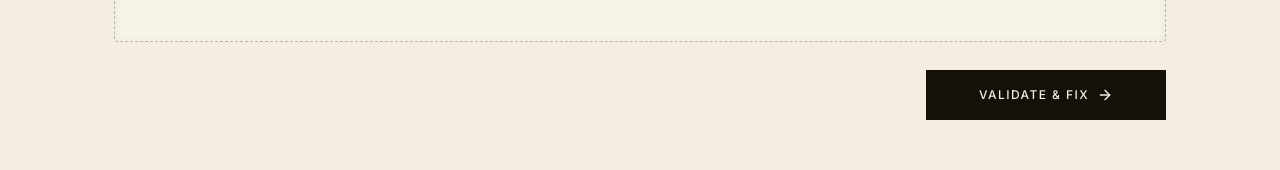
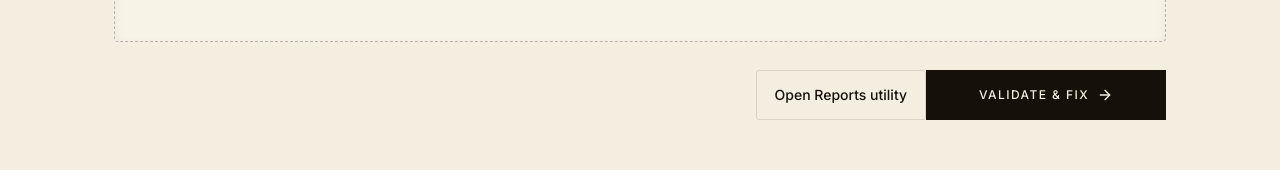
Before and after one commit to WDGPH/PanoReady, a Next.js app: page / in a window 1280 px wide. Shown: the part 489-659 px from the top of the page. Built offline with nearby package versions, Linux system fonts and the light colour scheme; a web font is replaced by a local one.

Commit message:
Add Reports entry point to landing tools

```diff
--- a/workflows/stix/STIXIntake.tsx
+++ b/workflows/stix/STIXIntake.tsx
@@ -501,6 +501,7 @@ export default function STIXIntake({ onValidate, onCompare }: {
         )}
 
         <section className="intake-action">
+          <a className="btn btn-secondary" href={`${process.env.NEXT_PUBLIC_PAGES_BASE_PATH || "/PanoReady"}/reports/`}>Open Reports utility</a>
           <button onClick={run} disabled={processing} className="cta">
             {processing ? <><Loader2 size={14} style={{ animation: "spin 1s linear infinite" }} /> Processing…</> : <>{wLabel}<ArrowRight size={16} /></>}
           </button>
```
